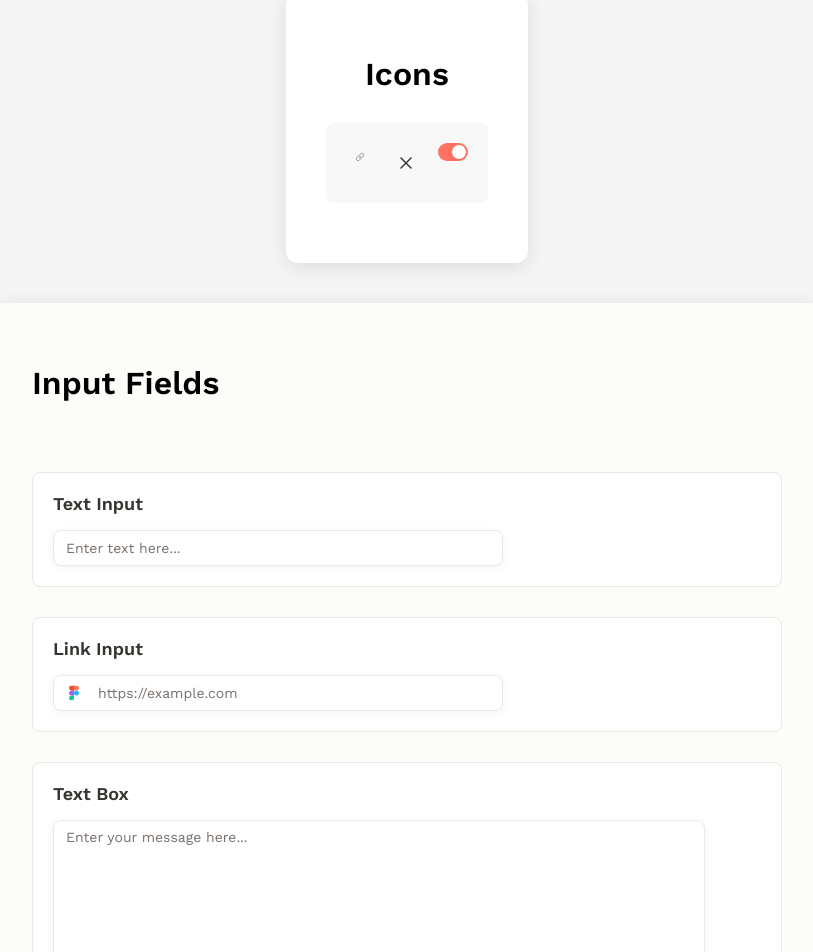
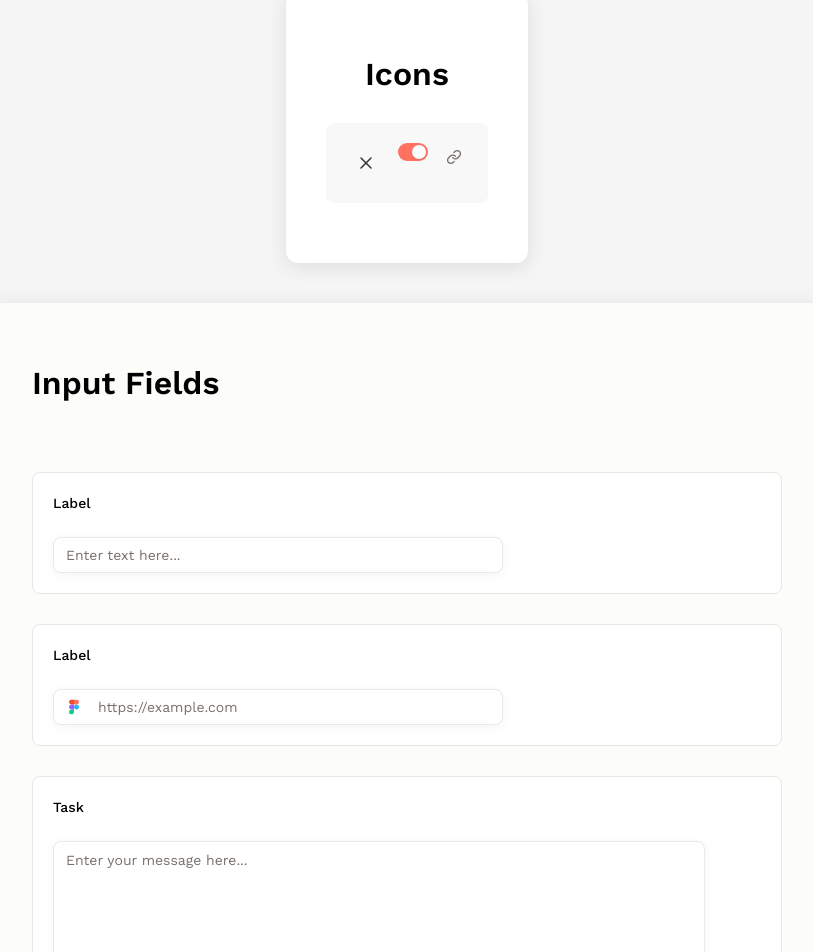
Before and after one commit to Arpit-sde1210/Compo, a React (Create React App) app: page / in a window 1280 px wide. Shown: the part 616-1568 px from the top of the page, without its empty margins (273-1086 px from the left). Built offline with nearby package versions, Linux system fonts and the light colour scheme.

Commit message:
Updated components or bug fix

```diff
--- a/src/App.js
+++ b/src/App.js
@@ -119,7 +119,7 @@ function App() {
 
         <div className="inputs-wrapper">
           <div className="input-group">
-            <h3>Text Input</h3>
+            <h4>Label</h4>
             <InputText
               placeholder="Enter text here..."
               value={inputValue}
@@ -128,7 +128,7 @@ function App() {
           </div>
 
           <div className="input-group">
-            <h3>Link Input</h3>
+            <h4>Label</h4>
             <InputLink
               placeholder="https://example.com"
               value={linkValue}
@@ -137,7 +137,7 @@ function App() {
           </div>
 
           <div className="input-group">
-            <h3>Text Box</h3>
+            <h4>Task</h4>
             <TextBox
               placeholder="Enter your message here..."
               value={textValue}
--- a/src/compo/dropdown-btn.css
+++ b/src/compo/dropdown-btn.css
@@ -29,10 +29,8 @@
   /* Additional */
   border: none;
   cursor: pointer;
-  transition: all 0.2s ease;
 }
 
-.dropdown-btn:hover,
 .dropdown-btn:active {
   /* Auto layout */
   display: flex;
--- a/src/compo/icon-only.css
+++ b/src/compo/icon-only.css
@@ -3,39 +3,28 @@
   height: 28px;
   border-radius: 4px;
   flex: none;
-  order: 1;
+  order: 6;
   flex-grow: 0;
   border: none;
   cursor: pointer;
-  transition: all 0.2s ease;
   display: flex;
   align-items: center;
   justify-content: center;
   background: transparent;
+  padding: 0;
+  margin: 0;
 }
 
 .icon-only-btn:hover {
-  width: 28px;
-  height: 28px;
   background: #E8E8E3;
-  border-radius: 4px;
-  flex: none;
-  order: 1;
-  flex-grow: 0;
 }
 
 .icon-only-btn:active {
+  background: #CECEC8;
+}
+
+.icon-only-btn .link-icon {
   width: 28px;
   height: 28px;
-  background: #CECEC8;
-  border-radius: 4px;
-  flex: none;
-  order: 1;
-  flex-grow: 0;
+  display: block;
 }
-
-
-.icon-only-btn .link-icon {
-  width: 16px;
-  height: 16px;
-}
--- a/src/compo/icon-only.js
+++ b/src/compo/icon-only.js
@@ -7,13 +7,21 @@ const IconOnlyButton = ({ onClick, type = "button" }) => {
       className="icon-only-btn"
       onClick={onClick}
       type={type}
+      aria-label="Copy link"
     >
-      <svg className="link-icon" width="16" height="16" viewBox="0 0 28 28" fill="none" xmlns="http://www.w3.org/2000/svg">
-        <g clipPath="url(#clip0_246_1127)">
-          <path d="M12.7115 14.644C12.9882 15.0139 13.3412 15.3199 13.7466 15.5414C14.152 15.7629 14.6002 15.8946 15.061 15.9276C15.5217 15.9606 15.9842 15.8941 16.417 15.7326C16.8498 15.5712 17.2428 15.3186 17.5694 14.9919L19.5022 13.059C20.089 12.4515 20.4137 11.6377 20.4064 10.7931C20.3991 9.94844 20.0603 9.14047 19.463 8.5432C18.8657 7.94592 18.0577 7.60713 17.2131 7.59979C16.3685 7.59245 15.5547 7.91715 14.9472 8.50396L13.839 9.60568M15.2886 13.3554C15.0119 12.9855 14.6589 12.6794 14.2536 12.4579C13.8482 12.2365 13.3999 12.1048 12.9392 12.0718C12.4784 12.0388 12.016 12.1052 11.5832 12.2667C11.1504 12.4281 10.7573 12.6808 10.4308 13.0075L8.49791 14.9403C7.91111 15.5479 7.58641 16.3616 7.59375 17.2063C7.60109 18.0509 7.93988 18.8589 8.53716 19.4561C9.13443 20.0534 9.9424 20.3922 10.787 20.3995C11.6317 20.4069 12.4454 20.0822 13.053 19.4954L14.1547 18.3937" stroke="#78716C" strokeWidth="1.33" strokeLinecap="round" strokeLinejoin="round"/>
+      <svg
+        className="link-icon"
+        width="28"
+        height="28"
+        viewBox="0 0 28 28"
+        fill="none"
+        xmlns="http://www.w3.org/2000/svg"
+      >
+        <g clipPath="url(#clip0_275_1882)">
+          <path d="M12.7116 14.6439C12.9883 15.0138 13.3413 15.3199 13.7467 15.5414C14.1521 15.7628 14.6003 15.8945 15.0611 15.9275C15.5219 15.9605 15.9843 15.8941 16.4171 15.7326C16.8499 15.5712 17.2429 15.3185 17.5695 14.9918L19.5024 13.059C20.0892 12.4514 20.4139 11.6377 20.4065 10.7931C20.3992 9.94841 20.0604 9.14044 19.4631 8.54317C18.8658 7.94589 18.0579 7.6071 17.2132 7.59976C16.3686 7.59242 15.5549 7.91712 14.9473 8.50393L13.8391 9.60565M15.2888 13.3554C15.0121 12.9855 14.6591 12.6794 14.2537 12.4579C13.8483 12.2364 13.4 12.1047 12.9393 12.0717C12.4785 12.0387 12.0161 12.1052 11.5833 12.2667C11.1505 12.4281 10.7575 12.6808 10.4309 13.0074L8.49804 14.9403C7.91123 15.5479 7.58653 16.3616 7.59387 17.2062C7.60121 18.0509 7.94 18.8588 8.53728 19.4561C9.13455 20.0534 9.94252 20.3922 10.7872 20.3995C11.6318 20.4069 12.4455 20.0822 13.0531 19.4954L14.1548 18.3936" stroke="#78716C" strokeWidth="1.33" strokeLinecap="round" strokeLinejoin="round"/>
         </g>
         <defs>
-          <clipPath id="clip0_246_1127">
+          <clipPath id="clip0_275_1882">
             <rect width="16" height="16" fill="white" transform="translate(6 6)"/>
           </clipPath>
         </defs>
--- a/src/compo/input-link.css
+++ b/src/compo/input-link.css
@@ -26,27 +26,23 @@
   font-family: 'Work Sans', sans-serif;
   font-size: 14px;
   color: #000000;
-  transition: all 0.2s ease;
+
+  /* Transition for smooth effects */
+  transition: all 0.2s ease-in-out;
 }
 
-/* Hover State */
+/* Hover State - Active wali color */
 .input-link:hover {
-  padding: 0px 4px 0px 12px;
-  gap: 8px;
-  border: 1px solid #78716C;
+  border: 1px solid #FF7262;
 }
 
 /* Focus/Active State */
 .input-link:focus-within {
-  padding: 0px 4px 0px 12px;
-  gap: 8px;
   border: 1px solid #FF7262;
 }
 
 /* Filled State (when input has value) */
 .input-link.filled {
-  padding: 0px 12px;
-  gap: 16px;
   border: 1px solid #EAE9E8;
 }
 
--- a/src/compo/input-text.css
+++ b/src/compo/input-text.css
@@ -33,7 +33,7 @@
 .input-text:hover {
   padding: 0px 4px 0px 12px;
   gap: 8px;
-  border: 1px solid #78716C;
+  border: 1px solid #FF7262;
 }
 
 /* Focus/Active State */
--- a/src/compo/test-card.css
+++ b/src/compo/test-card.css
@@ -24,8 +24,6 @@
   order: 0;
   align-self: stretch;
   flex-grow: 0;
-
-  transition: all 0.2s ease;
 }
 
 .test-card:hover {
--- a/src/compo/text-box.css
+++ b/src/compo/text-box.css
@@ -4,10 +4,9 @@
   /* Auto layout */
   display: flex;
   flex-direction: column;
-  justify-content: space-between;
-  align-items: center;
-  padding: 8px 12px 12px;
-  gap: 16px;
+  justify-content: flex-start; /* Changed from space-between */
+  align-items: flex-start; /* Changed from center */
+  padding: 8px 12px 12px; /* Top padding already 8px */
 
   width: 652px;
   height: 180px;
@@ -27,13 +26,15 @@
   font-family: 'Work Sans', sans-serif;
   font-size: 14px;
   color: #000000;
-  transition: all 0.2s ease;
   resize: none; /* Prevent resizing */
+
+  /* Text alignment and spacing */
+  line-height: 1.5;
 }
 
 /* Hover State */
 .text-box:hover {
-  border: 1px solid #78716C;
+  border: 1px solid #FF7262;
 }
 
 /* Focus/Active State */
@@ -49,6 +50,8 @@
 
 .text-box::placeholder {
   color: #78716C;
+  /* Placeholder text ko bhi top align karo */
+  vertical-align: top;
 }
 
 .text-box:disabled {
--- a/src/index.css
+++ b/src/index.css
@@ -167,3 +167,14 @@ code {
   gap: 20px;
   width: 100%;
 }
+.input-group h4 {
+  font-family: 'Work Sans', sans-serif;
+  font-weight: 500;
+  font-style: normal;
+  font-size: 14px;
+  line-height: 20px;
+  letter-spacing: 0%;
+  color: #000000;
+  margin: 0 0 8px 0;
+  padding: 0;
+}
```
